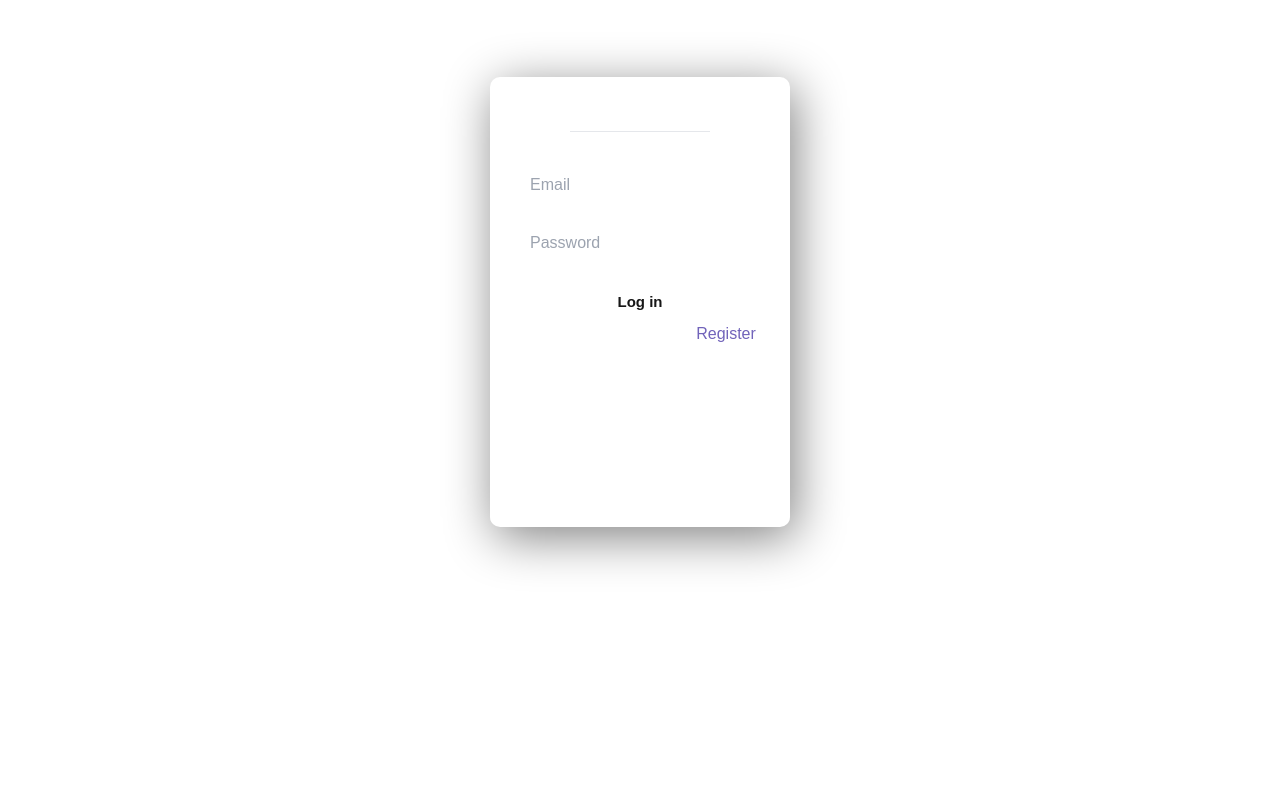
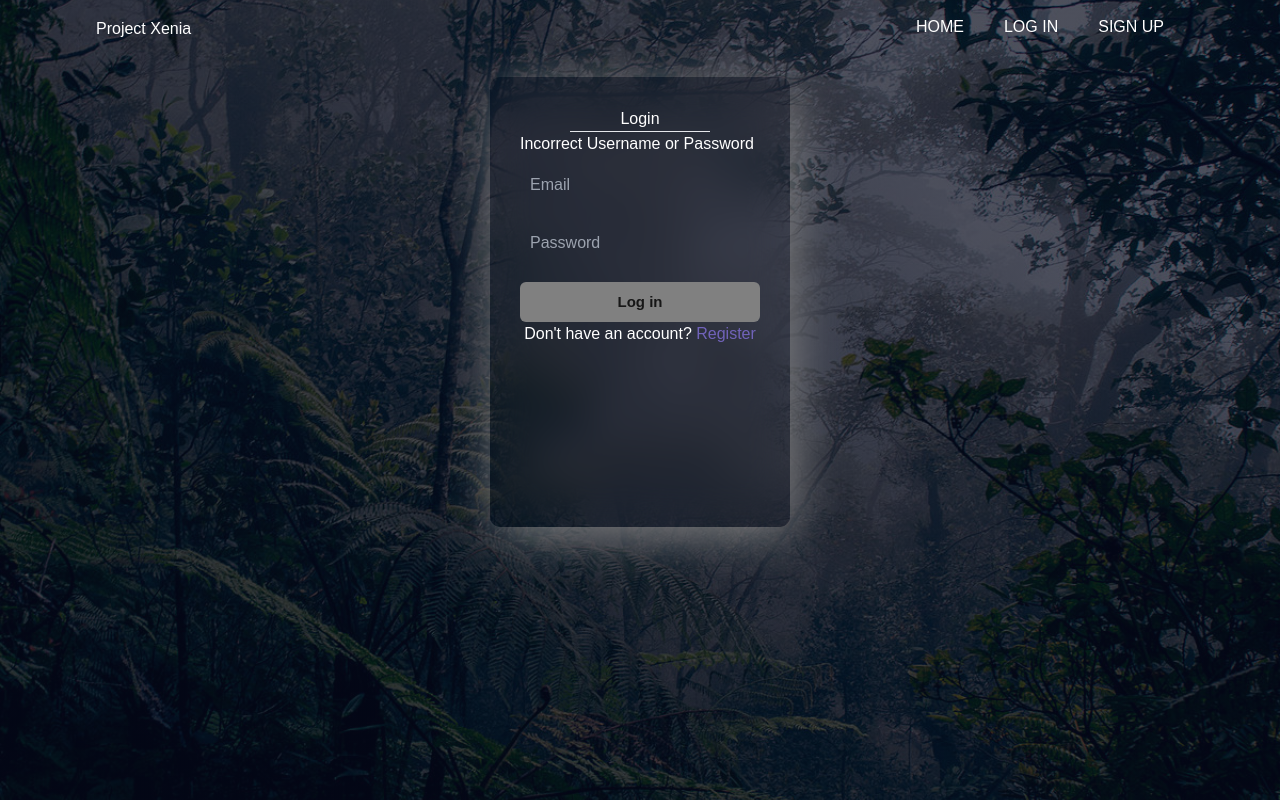
Before and after one commit to Sir-Erwin/project-xenia, a Next.js app: page / in a window 1280 px wide. Built offline with nearby package versions, Linux system fonts and the light colour scheme.

Commit message:
Added css for Login Page

```diff
--- a/app/login_page.css
+++ b/app/login_page.css
@@ -2,6 +2,14 @@
     background-color: #8a8b8c;
     background-image: url(https://uploads-ssl.webflow.com/62e3ee10882dc50bcae8d07a/631a5d4631d4c55a475f3e34_noise-50.png);
 }*/
+
+body {
+    background-image: linear-gradient(rgba(4, 9, 30, 0.7), rgba(4, 9, 30, 0.7)), url(bg_image.jpg);
+    background-size: cover;  /* Ensures the background covers the full area */
+    background-position: center;  /* Centers the background image */
+
+}
+
 *{
     box-sizing: border-box;
 }
@@ -10,7 +18,6 @@ body {
     width: 100%;
     /*background-image: linear-gradient(rgba(4,9,30,0.7),rgba(4,9,30,0.7)),url(sunrise.jpg);*/
     background-position: center;
-    background-size: cover;
     position: relative;
 }
 button:disabled {
@@ -59,7 +66,7 @@ h1, p{
 }
 
 #login {
-    background-color: white;
+    background-color:white;
     box-shadow: 5px 10px 50px grey;
     background: transparent;
     backdrop-filter: blur(20px);
@@ -114,7 +121,7 @@ button {
     width: 100%;
     height: 40px;
     border-radius: 6px;
-    background: white;
+    background: gray;
     margin-top: 10px;
     margin-left: auto;
     margin-right: auto;
--- /dev/null
+++ b/app/login_page.tsx
@@ -0,0 +1,45 @@
+import Image from "next/image";
+import './login_page.css';
+
+export default function Login_Page() {
+  return (
+    <body>
+      <header>
+        <nav>
+          <div id="main-logo">
+
+            <h1>Project Xenia</h1>
+
+            <ul id="categories">
+              <li><a href="home.html">Home</a></li>
+              <li><a href="login.html">Log in</a></li>
+              <li><a href="entry.html">Sign Up</a></li>
+            </ul>
+          </div>
+        </nav>
+      </header>
+
+      <div id="login">
+        <h1>Login</h1>
+        <hr/>
+        <form id="loginForm">
+
+          <p className="error-message" id="errorMessage">Incorrect Username or Password</p>
+
+          <div className="inputbox">
+            <input type="email" placeholder="Email" id="emailInput" name="email" required/>
+          </div>
+          <div className="inputbox">
+            <input type="password" placeholder="Password" minLength={8} id="passwordInput" name="password" required/>
+          </div>
+          <button type="submit" id="loginButton">Log in</button>
+
+          <div className="register">
+            <p>Don't have an account? <a href="entry.html"> Register</a></p>
+          </div>
+        </form>
+      </div>
+
+    </body>
+  );
+}
--- a/app/page.tsx
+++ b/app/page.tsx
@@ -1,45 +1,16 @@
 import Image from "next/image";
-import './login_page.css';
+import Login_Page from "./login_page";
+import './login_page.css'
 
 export default function Home() {
   return (
-    <body>
+    <div>
       <header>
-        <nav>
-          <div id="main-logo">
 
-            <h1>Project Xenia</h1>
-
-            <ul id="categories">
-              <li><a href="home.html">Home</a></li>
-              <li><a href="login.html">Log in</a></li>
-              <li><a href="entry.html">Sign Up</a></li>
-            </ul>
-          </div>
-        </nav>
       </header>
 
-      <div id="login">
-        <h1>Login</h1>
-        <hr/>
-        <form id="loginForm">
+      <Login_Page/>
+    </div>
 
-          <p className="error-message" id="errorMessage">Incorrect Username or Password</p>
-
-          <div className="inputbox">
-            <input type="email" placeholder="Email" id="emailInput" name="email" required/>
-          </div>
-          <div className="inputbox">
-            <input type="password" placeholder="Password" minLength={8} id="passwordInput" name="password" required/>
-          </div>
-          <button type="submit" id="loginButton">Log in</button>
-
-          <div className="register">
-            <p>Don't have an account? <a href="entry.html"> Register</a></p>
-          </div>
-        </form>
-      </div>
-
-    </body>
   );
 }
```
Also changed, not shown: app/bg_image.jpg (added).
